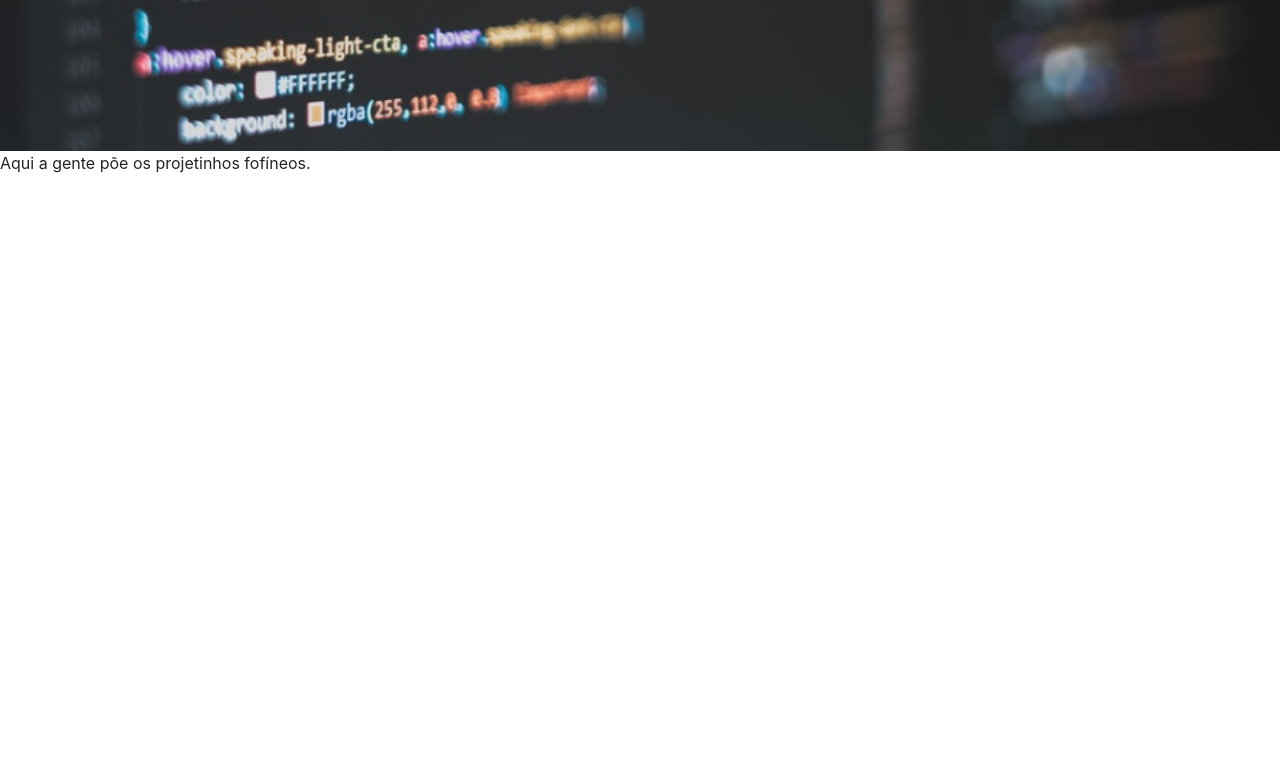
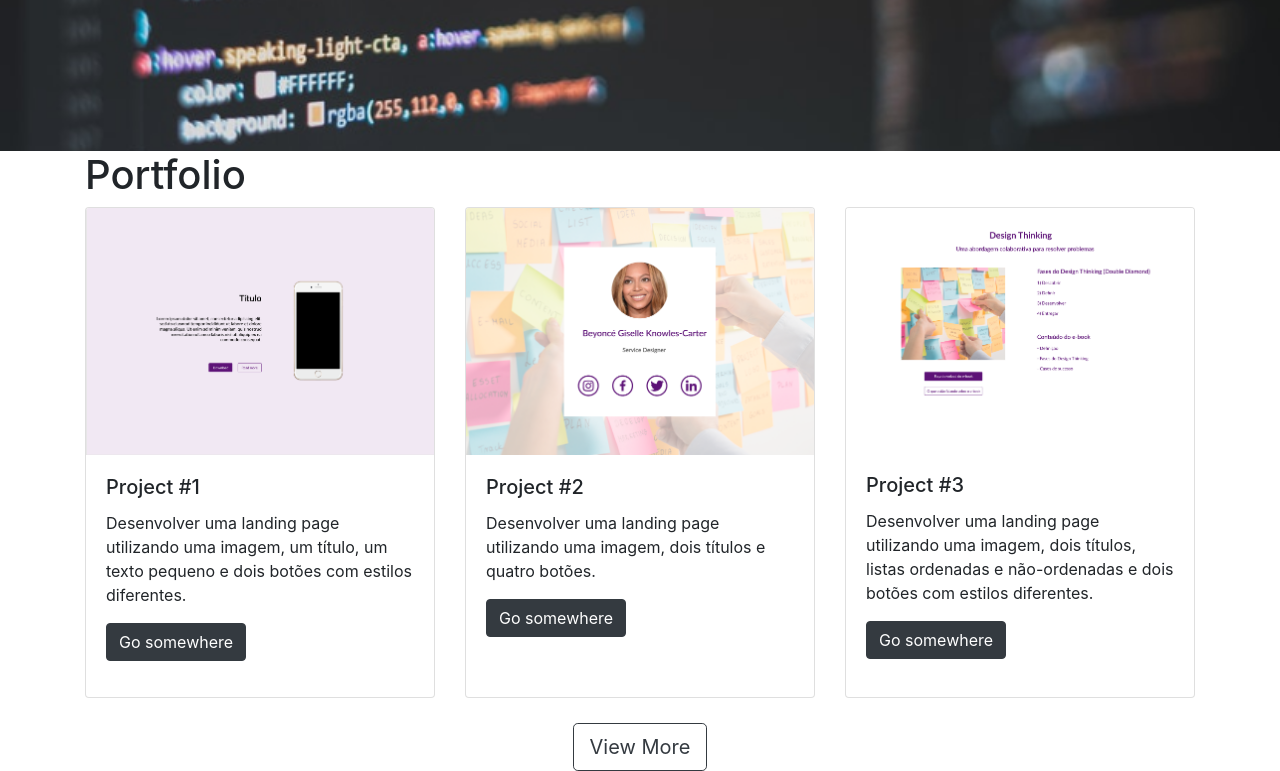
Before and after one commit to fesanto/my-first-portfolio, a website: page index.html in a window 1280 px wide. Shown: the part 545-1316 px from the top of the page. Before the commit the page ends 800 px from the top, so only its background shows below. Drawn offline with nearby package versions, Linux system fonts and the light colour scheme.

Commit message:
Portfolio

```diff
--- a/index.html
+++ b/index.html
@@ -51,7 +51,52 @@
         </section>
 
         <section class="portfolio">
-            <p>Aqui a gente põe os projetinhos fofíneos.</p>
+            <div class="container">
+                <h1 class="text-left">Portfolio</h1>
+                <div class="row cards">
+
+                    <div class="col-lg-4">
+                        <div class="card h-100 mb-3">
+                            <img class=" card-img-top" src="img/iphone.png" alt="fundo lilas com iphone com tela preta" />
+                            <div class="card-body">
+                                <h5 class="card-title">Project #1</h5>
+                                <p class="card-text">Desenvolver uma landing page utilizando uma imagem, um título, um
+                                    texto
+                                    pequeno e dois botões com estilos diferentes.</p>
+                                <a href="#" class="btn btn-dark">Go somewhere</a>
+                            </div>
+                        </div>
+                    </div>
+
+
+                    <div class="col-lg-4">
+                        <div class="card h-100 mb-3">
+                            <img class="card-img-top" src="img/beyonce.png" alt="fundo colorido com uma foto da Beyonce no centro">
+                            <div class="card-body">
+                                <h5 class="card-title">Project #2</h5>
+                                <p class="card-text">Desenvolver uma landing page utilizando uma imagem, dois títulos e quatro botões.</p>
+                                <a href="#" class="btn btn-dark">Go somewhere</a>
+                            </div>
+                        </div>
+                    </div>
+
+                    <div class="col-lg-4">
+                        <div class="card h-100 mb-3">
+                            <img class="card-img-top" src="img/dthinking.png" alt="fundo colorido com uma foto da Beyonce no centro">
+                            <div class="card-body">
+                                <h5 class="card-title">Project #3</h5>
+                                <p class="card-text">Desenvolver uma landing page utilizando uma imagem, dois títulos, listas ordenadas e não-ordenadas e dois botões com estilos diferentes.</p>
+                                <a href="#" class="btn btn-dark">Go somewhere</a>
+                            </div>
+                        </div>
+                    </div>
+                </div>
+
+                <div class="portfolio__btn">
+                <button type="button" class="btn btn-outline-dark btn-lg">View More</button>
+                </div>
+
+            </div>
         </section>
     </main>
 
--- a/sass/style.scss
+++ b/sass/style.scss
@@ -11,3 +11,11 @@
 .home__text{
     padding-top: 400px;
 }
+
+.cards{
+    margin-bottom: 25px;
+}
+
+.portfolio__btn{
+    text-align: center;
+}
```
Also changed, not shown: css/style.css, img/beyonce.png (added), img/dthinking.png (added), img/iphone.png (added), 1 other file.
